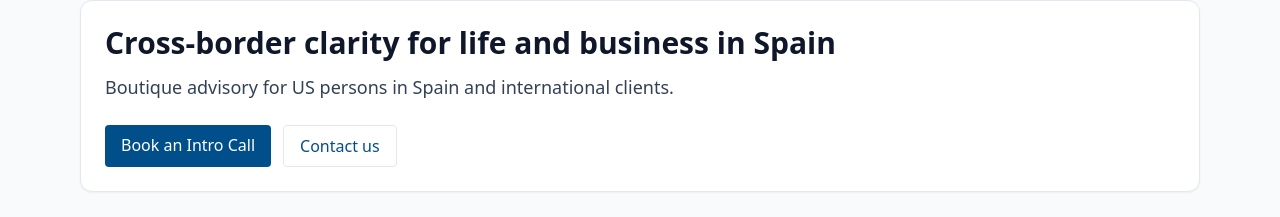
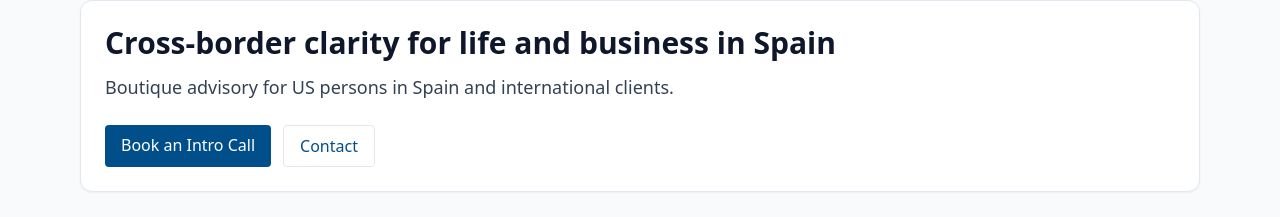
Before and after one commit to vaccinero-gif/web-prueba, a Next.js app: page /en in a window 1280 px wide. Shown: the part 184-401 px from the top of the page. Built offline with nearby package versions, Linux system fonts and the light colour scheme.

Commit message:
Update page.tsx

```diff
--- a/src/app/[locale]/page.tsx
+++ b/src/app/[locale]/page.tsx
@@ -1,20 +1,46 @@
 import Link from 'next/link';
-import {getTranslations} from 'next-intl/server';
 import {site} from '@/lib/site-config';
 import {readContent} from '@/lib/site.server';
 
 export default async function Home({params}:{params:{locale:string}}) {
   const data = await readContent<any>(params.locale, 'site.json');
-  const t = await getTranslations('ui');
-  const orgSchema={"@context":"https://schema.org","@type":["Organization","ProfessionalService"],name:site.name,areaServed:"Spain",address:{"@type":"PostalAddress",addressLocality:"Madrid",addressCountry:"ES"}};
+
+  const ui = params.locale === 'es'
+    ? {translation: 'Traducción pendiente para este idioma.', contact: 'Contacto'}
+    : {translation: 'Translation needed for this locale.', contact: 'Contact'};
+
+  const orgSchema = {
+    "@context":"https://schema.org",
+    "@type":["Organization","ProfessionalService"],
+    name:site.name,
+    areaServed:"Spain",
+    address:{
+      "@type":"PostalAddress",
+      addressLocality:"Madrid",
+      addressCountry:"ES"
+    }
+  };
+
   return <div className="container-main space-y-8">
     <script type='application/ld+json' dangerouslySetInnerHTML={{__html:JSON.stringify(orgSchema)}} />
-    {data.translationNeeded && <p className="card border-amber-300 bg-amber-50">{t('translation')}</p>}
+    {data.translationNeeded && <p className="card border-amber-300 bg-amber-50">{ui.translation}</p>}
+
     <section className="card">
       <h1 className="text-3xl font-semibold">{data.home.headline}</h1>
       <p className="mt-3 text-lg text-slate-700">{data.home.sub}</p>
-      <div className="mt-6 flex gap-3"><a className="rounded bg-brand-600 px-4 py-2 text-white" href={site.bookUrl}>{data.home.cta}</a><Link className="rounded border px-4 py-2" href={`/${params.locale}/contact`}>{t('contact')}</Link></div>
+      <div className="mt-6 flex gap-3">
+        <a className="rounded bg-brand-600 px-4 py-2 text-white" href={site.bookUrl}>{data.home.cta}</a>
+        <Link className="rounded border px-4 py-2" href={`/${params.locale}/contact`}>{ui.contact}</Link>
+      </div>
     </section>
-    <section className="grid gap-4 md:grid-cols-3">{data.services.slice(0,3).map((s:any)=><article className="card" key={s.slug}><h2 className="font-semibold">{s.title}</h2><p className="mt-2 text-sm">{s.summary}</p></article>)}</section>
+
+    <section className="grid gap-4 md:grid-cols-3">
+      {data.services.slice(0,3).map((s:any)=>
+        <article className="card" key={s.slug}>
+          <h2 className="font-semibold">{s.title}</h2>
+          <p className="mt-2 text-sm">{s.summary}</p>
+        </article>
+      )}
+    </section>
   </div>;
 }
```
